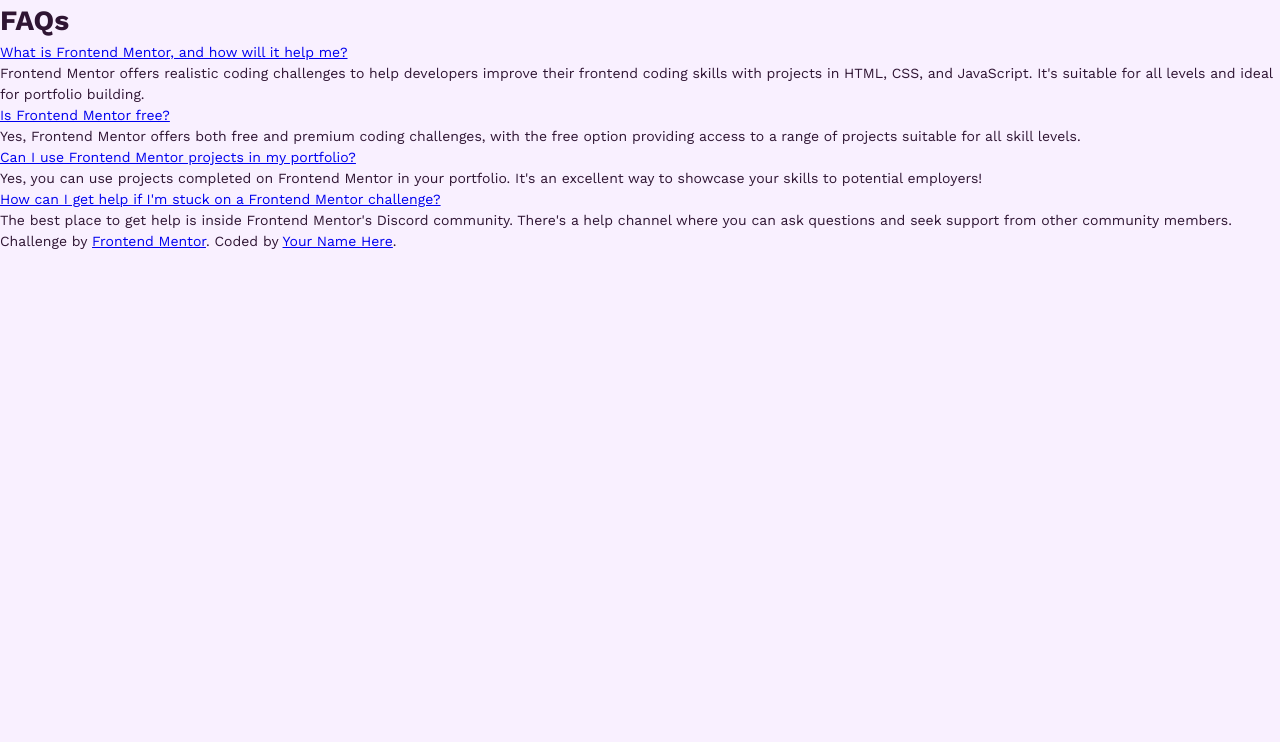
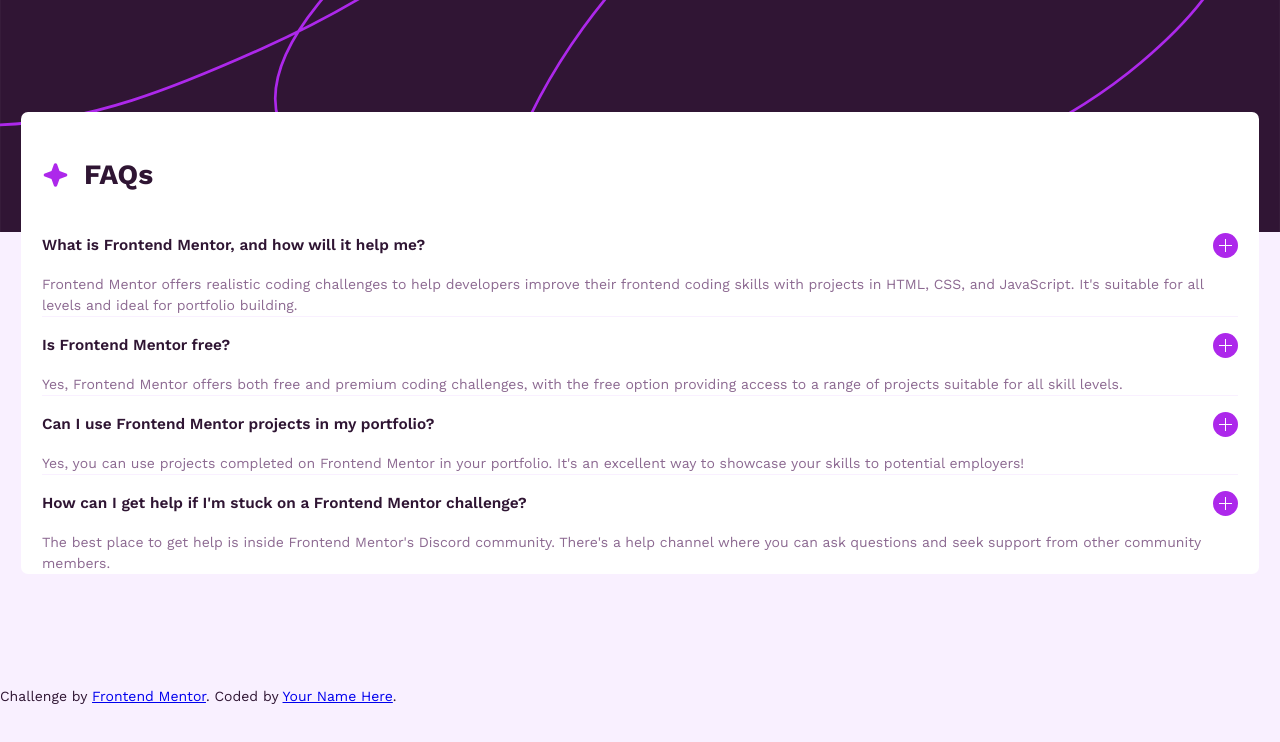
Before and after one commit to kwaeterinckx/FrontendMentorChallenge-FaqAccordion, a plain HTML site: page index.html in a window 1280 px wide. Drawn offline with Linux system fonts and the light colour scheme.

Commit message:
Updated stylesheet

```diff
--- a/styles/style.css
+++ b/styles/style.css
@@ -26,4 +26,121 @@ body {
 
 /* Utility classes */
 
-/* Section */
+/* Banner Background */
+.bg__img {
+    position: absolute;
+    width: 100%;
+    height: 232px;
+    top: 0;
+    left: 0;
+    z-index: -1;
+    background-image: url(../assets/images/background-pattern-desktop.svg);
+    background-size: cover;
+    background-position: center;
+}
+
+/* FAQ card */
+.faq__main {
+    background-color: var(--clr-white);
+    margin: 8rem 1.5rem;
+    padding: 1.5rem 1.5rem 0;
+    border-radius: .5rem;
+}
+
+/* FAQ title */
+.faq__title {
+    font-size: 2rem;
+    font-variation-settings: "wght" 700;
+    line-height: 3;
+    position: relative;
+    padding-left: 1.5em;
+}
+
+.faq__title::before {
+    content: "";
+    display: block;
+    background-image: url(../assets/images/icon-star.svg);
+    background-size: contain;
+    width: 1em;
+    aspect-ratio: 1;
+    position: absolute;
+    left: 0;
+    top: calc(50% - .5em);
+}
+
+/* FAQ Question */
+.faq__question {
+    font-size: 1.1rem;
+    font-variation-settings: "wght" 600;
+    text-decoration: none;
+    line-height: 1.2;
+    display: block;
+    padding: 1.25em 3.5rem 1.25em 0;
+    position: relative;
+    border-top: 1px solid var(--clr-light-pink);
+    color: var(--clr-dark-purple);
+}
+
+.faq__question:is(:hover, :focus-visible) {
+    color: var(--clr-pink);
+}
+
+.faq__question:first-of-type {
+    border: none;
+}
+
+.faq__question span {
+    position: absolute;
+    right: 0;
+    top: calc(50% - .8em);
+    display: block;
+    width: 25px;
+    aspect-ratio: 1;
+    border-radius: 50%;
+    background-color: var(--clr-pink);
+    transition: background-color 250ms ease;
+}
+
+.faq__question span::before {
+    content: "";
+    display: block;
+    width: 13px;
+    height: 1px;
+    background-color: var(--clr-white);
+    position: absolute;
+    top: 12px;
+    left: 6px;
+    transition:
+        transform 500ms ease,
+        opacity 500ms ease;
+}
+
+.faq__question span::after {
+    content: "";
+    display: block;
+    width: 1px;
+    height: 13px;
+    background-color: var(--clr-white);
+    position: absolute;
+    top: 6px;
+    left: 12px;
+    transition: transform 500ms ease;
+}
+
+.faq__question--open span {
+    background-color: var(--clr-dark-purple);
+}
+
+.faq__question--open span::before {
+    transform: rotate(270deg);
+    opacity: 0;
+}
+
+.faq__question--open span::after {
+    transform: rotate(270deg);
+}
+
+/* FAQ answer */
+.faq__answer {
+    color: var(--clr-grayish-purple);
+}
```
